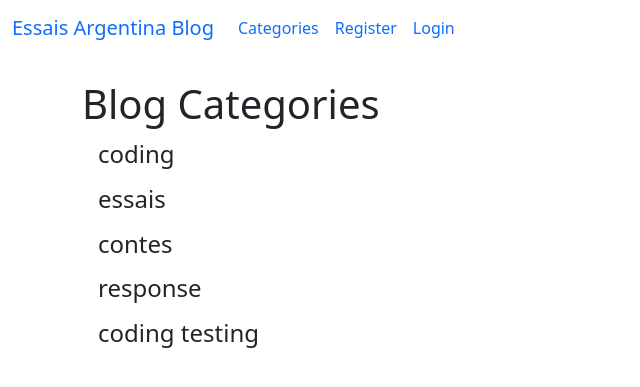
After one commit to colas98/BlogDjangoArg, a Django app: page /category-list/ in a window 1280 px wide. The commit adds this page. Shown: the top 387 px of the page, without its empty margins (0-640 px from the left). Run offline with Django 4.2, Linux system fonts and the light colour scheme; data comes from the database, SQL or seed files in the repository; both versions use the stored data as it was after the commit; parts of the project's set-up code (start-up, migrations or seed data) failed here and were passed over.

Commit message:
class 15

```diff
--- a/ablog/theblog/templates/base.html
+++ b/ablog/theblog/templates/base.html
@@ -23,6 +23,27 @@
     </button>
     <div class="collapse navbar-collapse" id="navbarSupportedContent">
       <ul class="navbar-nav me-auto mb-2 mb-lg-0">
+        <! -- Category Menu Code -- >
+        {% if cat_menu %}
+          <li class="nav-item dropdown">
+            <a class="nav-link dropdown-toggle" href="#" role="button" data-bs-toggle="dropdown" aria-expanded="false">
+              Categories
+            </a>
+            <ul class="dropdown-menu">
+              {% for item in cat_menu %}
+                <a class="dropdown-item" href="{% url 'category' item|slugify%}">  {{ item }}
+                </a>
+              {% endfor %}
+            </ul>
+          </li>
+        {% else %}
+        <li class="nav-item">
+          <a class="nav-link" href="{% url 'category-list'%}">
+            Categories</a>
+        </li>
+
+
+        {% endif %}
         {% if user.is_authenticated %}
           <li class="nav-item">
             <a class="nav-link" href="{% url 'add_post'%}">Add Post</a>
--- /dev/null
+++ b/ablog/theblog/templates/category_list.html
@@ -0,0 +1,11 @@
+{% extends 'base.html' %}
+{% block title %}Blog Categories {% endblock %}
+{% block content %}
+
+    <h1>Blog Categories</h1>
+
+      {% for item in cat_menu_list %}
+        <h4><a class="dropdown-item" href="{% url 'category' item|slugify %}">{{ item }}</a></h4>
+      {% endfor %}
+
+{% endblock %}
--- a/ablog/theblog/urls.py
+++ b/ablog/theblog/urls.py
@@ -1,5 +1,5 @@
 from django.urls import path
-from .views import HomeView, ArticleDetailView, AddPostView, UpdatePostView, DeletePostView, AddCategoryView, CategoryView
+from .views import HomeView, ArticleDetailView, AddPostView, UpdatePostView, DeletePostView, AddCategoryView, CategoryView, CategoryListView
 urlpatterns = [
     path('', HomeView.as_view(), name = "home"),
     path('article/<int:pk>', ArticleDetailView.as_view(), name = 'article-detail'),
@@ -8,4 +8,5 @@ urlpatterns = [
     path('article/edit/<int:pk>', UpdatePostView.as_view(), name = "update_post"),
     path('article/<int:pk>/remove', DeletePostView.as_view(), name="delete_post"),
     path('category/<str:cats>/', CategoryView, name = 'category'),
+    path('category-list/', CategoryListView, name = 'category-list'),
 ]
--- a/ablog/theblog/views.py
+++ b/ablog/theblog/views.py
@@ -10,14 +10,30 @@ class HomeView(ListView):
     template_name = 'home.html'
     ordering = ['-first_post_date']
 
+    def get_context_data(self, *args, **kwargs):
+        cat_menu = Category.objects.all()
+        context = super(HomeView, self).get_context_data(*args, **kwargs)
+        context["cat_menu"] = cat_menu
+        return context
 
 def CategoryView(request, cats):
     category_posts = Post.objects.filter(category=cats.replace('-', ' '))
     return render(request, 'categories.html', {'cats' : cats.title().replace('-', ' '), 'category_posts' : category_posts})
 
+def CategoryListView(request):
+    cat_menu_list = Category.objects.all()
+    return render(request, 'category_list.html', {'cat_menu_list' : cat_menu_list})
+
+
+
 class ArticleDetailView(DetailView):
     model = Post
     template_name = 'article_details.html'
+    def get_context_data(self, *args, **kwargs):
+        cat_menu = Category.objects.all()
+        context = super(ArticleDetailView, self).get_context_data(*args, **kwargs)
+        context["cat_menu"] = cat_menu
+        return context
 
 class AddPostView(CreateView):
     model = Post
```
Also changed, not shown: ablog/db.sqlite3.
